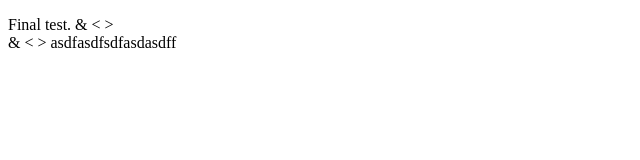
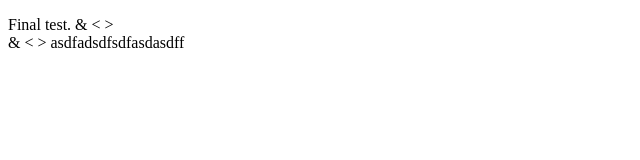
Before and after one commit to silbersteine/custom-processor, a plain HTML site: page forPostProcessing/GHTest copy.html in a window 1280 px wide. Shown: the full height of the page, 0-640 px from the left. Drawn offline with Linux system fonts and the light colour scheme.

Commit message:
Changed Action and test

```diff
--- a/forPostProcessing/GHTest copy.html
+++ b/forPostProcessing/GHTest copy.html
@@ -6,7 +6,7 @@
 <body>
     <p>
         Final test. &amp; &lt; &gt; <br>
-        &amp; &lt; &gt; asdfasdfsdfasdasdff
+        &amp; &lt; &gt; asdfadsdfsdfasdasdff
     <p>
     </p>
 </body>
```
Also changed, not shown: .github/workflows/replace-html.yml.
